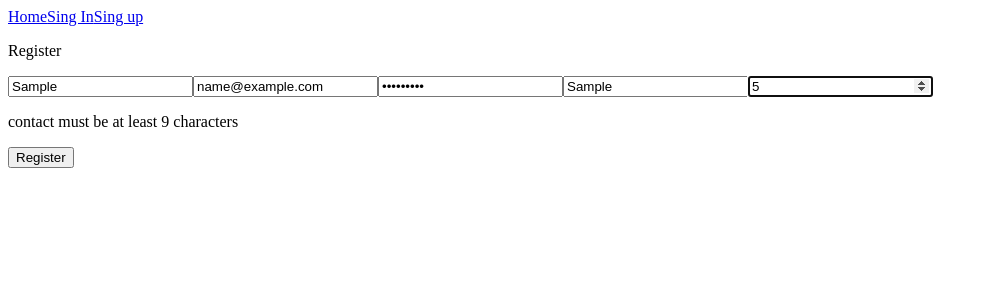
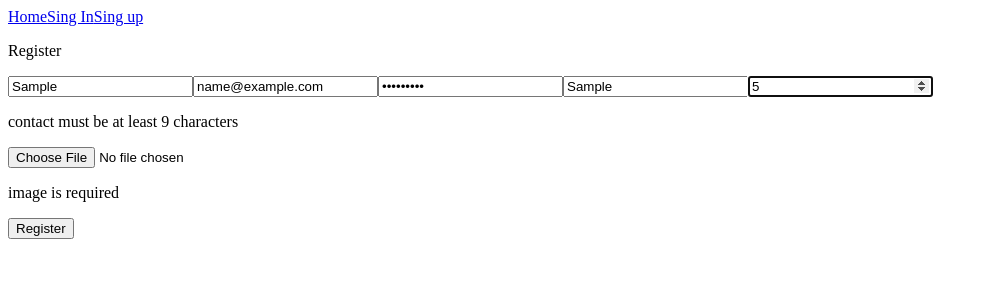
Before and after one commit to EzequielMenendez/RestoMenu, a React (Vite) app in the folder client/: page /register in a window 1280 px wide. Both pictures are taken after typing "Sample", "name@example.com", "Sample123", "Sample", "5" into the empty fields and a click on the button "Register". Shown: the top 300 px of the page, without its empty margins (0-988 px from the left). Built offline with nearby package versions, Linux system fonts and the light colour scheme.

Commit message:
feat(register): add images in form

```diff
--- a/client/src/views/Register/Register.jsx
+++ b/client/src/views/Register/Register.jsx
@@ -1,11 +1,30 @@
+import React, { useState } from 'react';
 import { useForm } from 'react-hook-form'
+import axios from "axios"
 
 const Register = ()=>{
 
     const {register, handleSubmit, formState:{errors}} = useForm()
+    const [urlImage, setUrlImage] = useState(null)
 
     const onSubmit = (values) =>{
         values.roles = "restaurant"
+    }
+
+    const changeImage = async(e) => {
+        const file = e.target.files[0]
+
+        const data = new FormData()
+        data.append('file', file)
+        data.append('upload_preset', 'Presents_react')
+
+        try {
+            const res = await axios.post("https://api.cloudinary.com/v1_1/dzy1ovaxq/image/upload", data)
+            console.log(setUrlImage)
+            setUrlImage(res.data.secure_url)
+        } catch (error) {
+            console.error("Error uploading image:", error);
+        }
     }
 
     return (
@@ -60,6 +79,17 @@ const Register = ()=>{
                 ) : errors.contact?.type === 'minLength' ? (
                     <p>contact must be at least 9 characters</p>
                 ) : null}
+
+                <input type="file" accept='image/*' {...register('image', {required: true})} onChange={changeImage}/>
+                {errors.image?.type === 'required' && (
+                    <p>image is required</p>
+                )}
+                {urlImage && (
+                    <div>
+                        <img src={urlImage}/>
+                        <button>Eliminar Imagen</button>
+                    </div>
+                )}
                 <button type='submit'>Register</button>
             </form>
         </div>
```
